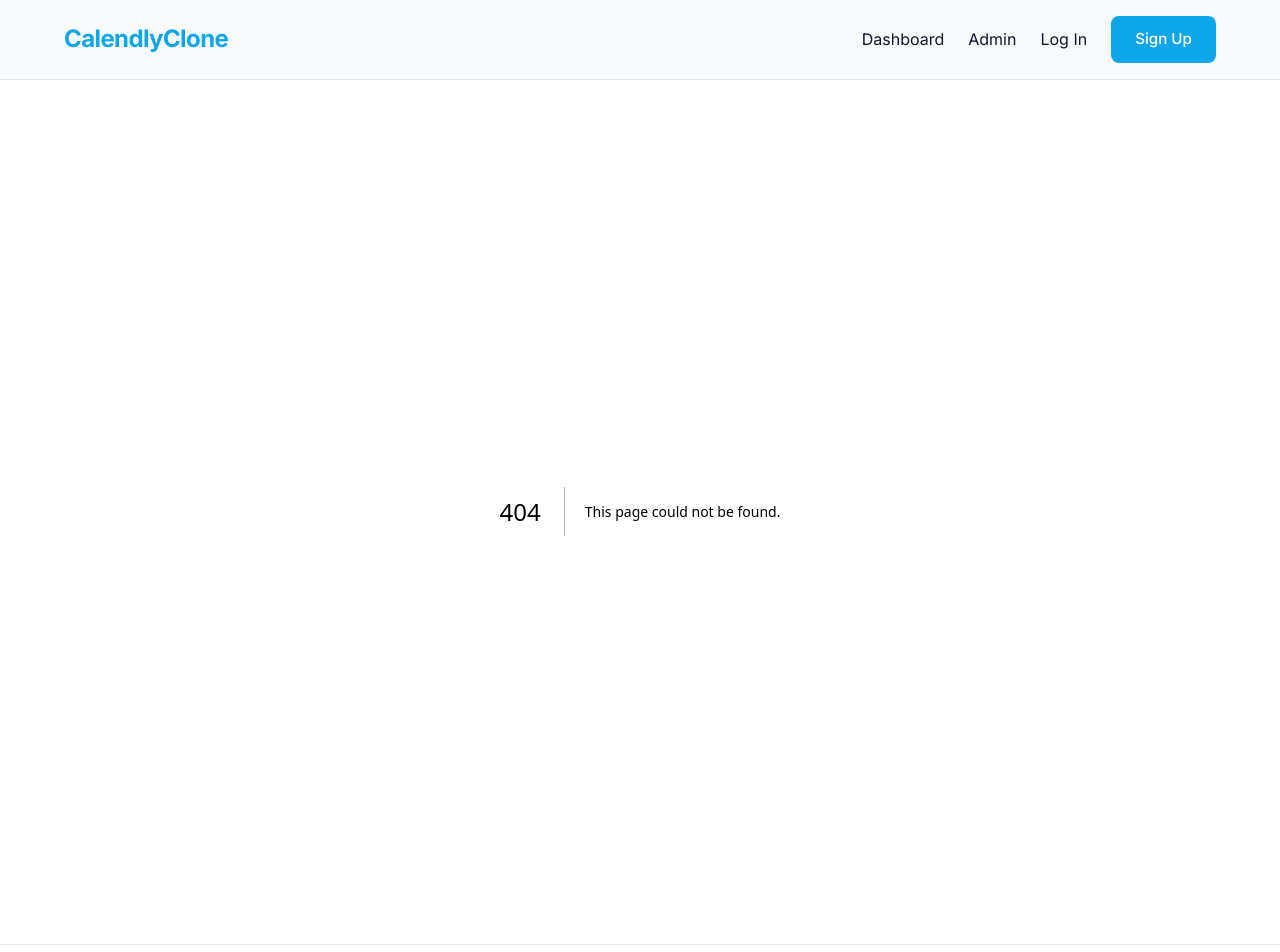
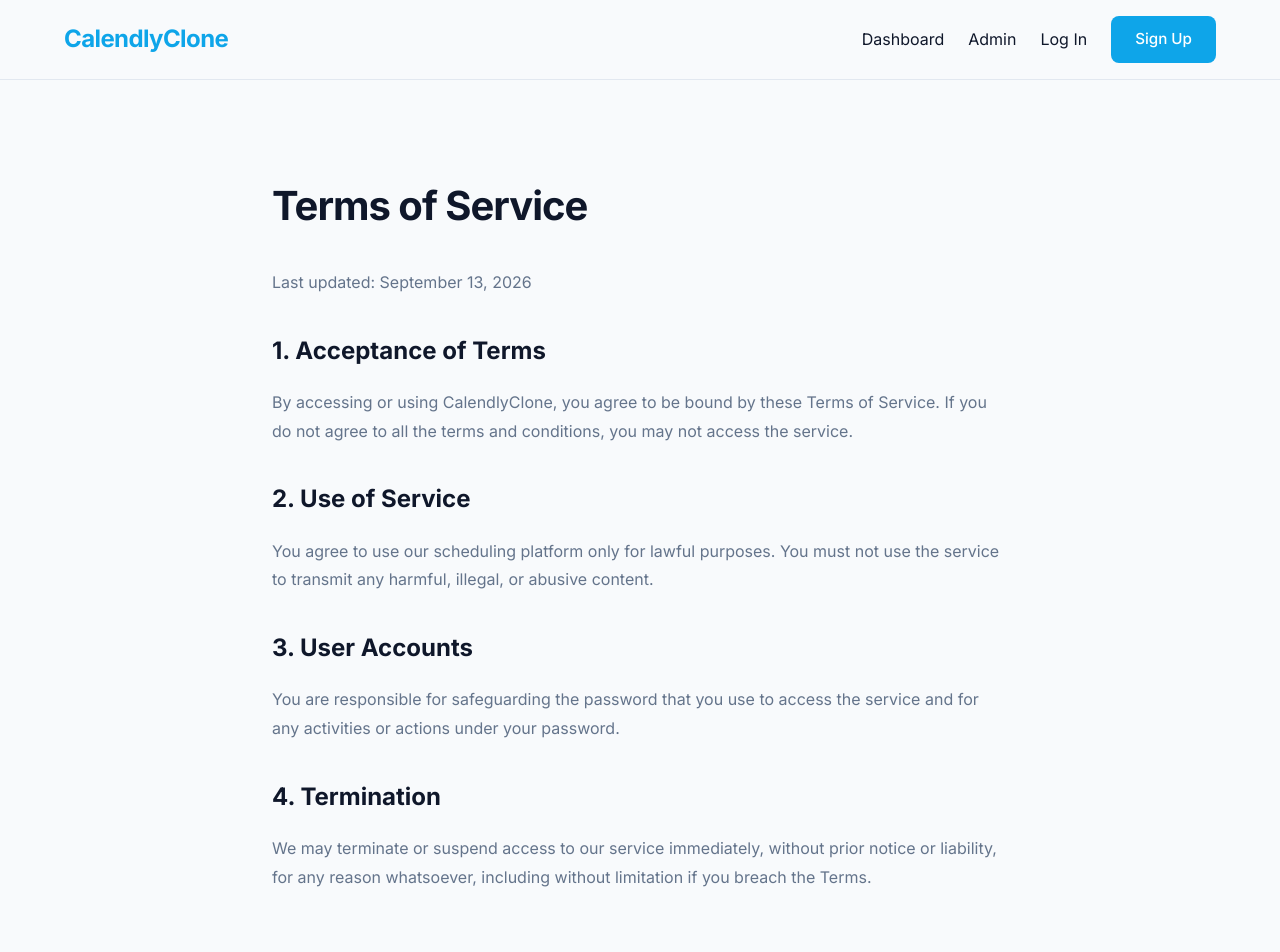
Before and after one commit to TrillionaireViier/calendly_clone, a Next.js app: page /terms in a window 1280 px wide. Before the commit this address had no page. Shown: the top 952 px of the page. Built offline with nearby package versions, Linux system fonts and the light colour scheme.

Commit message:
Add Privacy Policy and Terms of Service pages

```diff
--- /dev/null
+++ b/src/app/terms/page.tsx
@@ -0,0 +1,31 @@
+export default function TermsOfService() {
+  return (
+    <div style={{ maxWidth: "800px", margin: "4rem auto", padding: "0 2rem" }}>
+      <h1 className="page-title" style={{ fontSize: "2.5rem", marginBottom: "2rem" }}>Terms of Service</h1>
+
+      <div style={{ color: "var(--text-muted)", lineHeight: "1.8" }}>
+        <p style={{ marginBottom: "1.5rem" }}>Last updated: September 13, 2026</p>
+
+        <h2 style={{ color: "var(--foreground)", fontSize: "1.5rem", marginTop: "2rem", marginBottom: "1rem" }}>1. Acceptance of Terms</h2>
+        <p style={{ marginBottom: "1.5rem" }}>
+          By accessing or using CalendlyClone, you agree to be bound by these Terms of Service. If you do not agree to all the terms and conditions, you may not access the service.
+        </p>
+
+        <h2 style={{ color: "var(--foreground)", fontSize: "1.5rem", marginTop: "2rem", marginBottom: "1rem" }}>2. Use of Service</h2>
+        <p style={{ marginBottom: "1.5rem" }}>
+          You agree to use our scheduling platform only for lawful purposes. You must not use the service to transmit any harmful, illegal, or abusive content.
+        </p>
+
+        <h2 style={{ color: "var(--foreground)", fontSize: "1.5rem", marginTop: "2rem", marginBottom: "1rem" }}>3. User Accounts</h2>
+        <p style={{ marginBottom: "1.5rem" }}>
+          You are responsible for safeguarding the password that you use to access the service and for any activities or actions under your password.
+        </p>
+
+        <h2 style={{ color: "var(--foreground)", fontSize: "1.5rem", marginTop: "2rem", marginBottom: "1rem" }}>4. Termination</h2>
+        <p style={{ marginBottom: "1.5rem" }}>
+          We may terminate or suspend access to our service immediately, without prior notice or liability, for any reason whatsoever, including without limitation if you breach the Terms.
+        </p>
+      </div>
+    </div>
+  );
+}
```
Also changed, not shown: src/app/privacy/page.tsx (added, +31 -0 lines).
